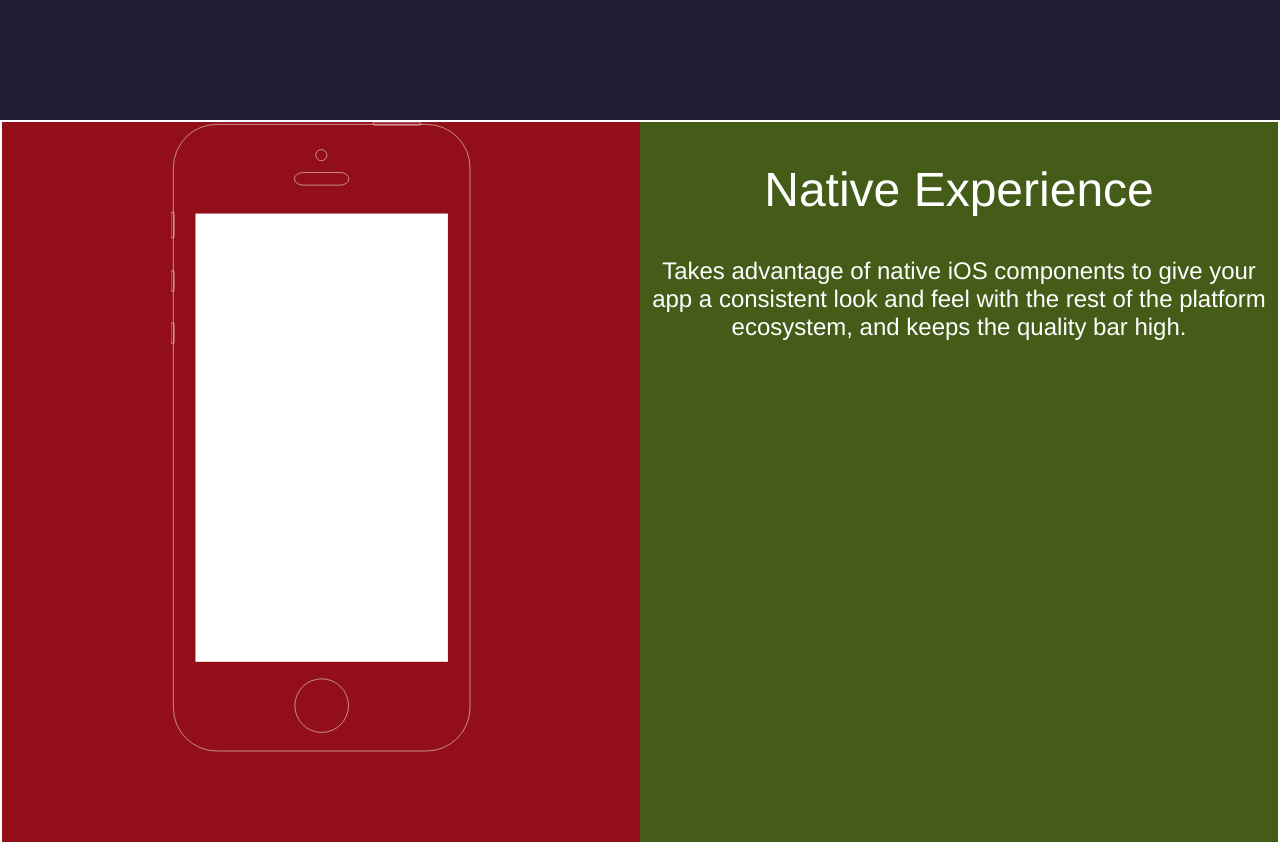
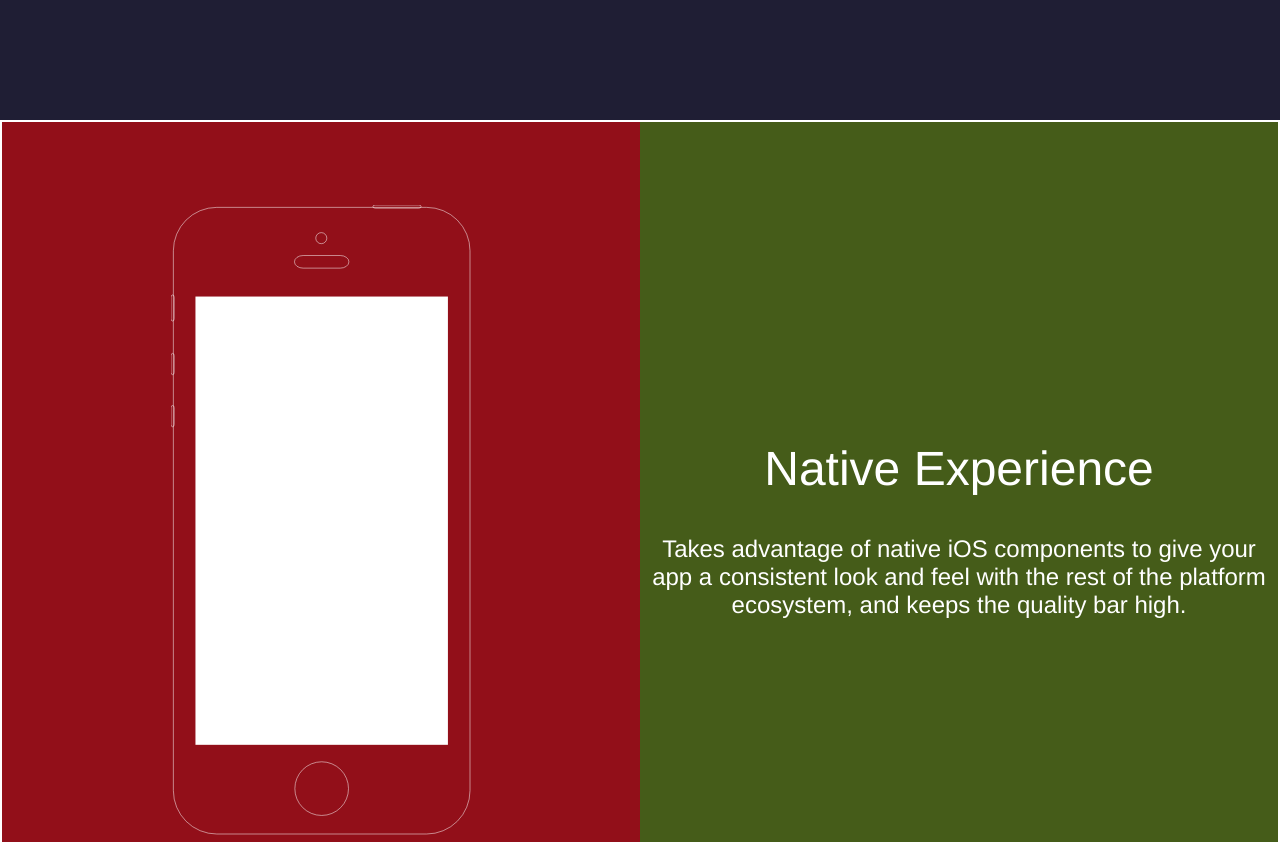
Before and after one commit to Guicai-Li/sike-react-ilovereact, a website: page index.html in a window 1280 px wide. Shown: the part 680-1522 px from the top of the page. Drawn offline with Linux system fonts and the light colour scheme.

Commit message:
fix 居中问题

```diff
--- a/bundle/app.css
+++ b/bundle/app.css
@@ -535,6 +535,28 @@ a:hover {
   -webkit-flex-basis: 0;
       -ms-flex-preferred-size: 0;
           flex-basis: 0;
+
+  display: -webkit-box;
+
+  display: -webkit-flex;
+
+  display: -ms-flexbox;
+
+  display: flex;
+  text-align: center;
+  -webkit-box-orient: horizontal;
+  -webkit-box-direction: normal;
+  -webkit-flex-direction: row;
+      -ms-flex-direction: row;
+          flex-direction: row;
+  -webkit-box-align: center;
+  -webkit-align-items: center;
+      -ms-flex-align: center;
+          align-items: center;
+  -webkit-box-pack: center;
+  -webkit-justify-content: center;
+      -ms-flex-pack: center;
+          justify-content: center;
 }
 
 .feature-description {
@@ -549,4 +571,22 @@ a:hover {
   -webkit-flex-basis: 0;
       -ms-flex-preferred-size: 0;
           flex-basis: 0;
+  display: -webkit-box;
+  display: -webkit-flex;
+  display: -ms-flexbox;
+  display: flex;
+  text-align: center;
+  -webkit-box-orient: horizontal;
+  -webkit-box-direction: normal;
+  -webkit-flex-direction: row;
+      -ms-flex-direction: row;
+          flex-direction: row;
+  -webkit-box-align: center;
+  -webkit-align-items: center;
+      -ms-flex-align: center;
+          align-items: center;
+  -webkit-box-pack: center;
+  -webkit-justify-content: center;
+      -ms-flex-pack: center;
+          justify-content: center;
 }
--- a/css/app.css
+++ b/css/app.css
@@ -82,6 +82,12 @@ a:hover {
   flex-grow: 1;
   align-self: stretch;
   flex-basis: 0;
+
+  display: flex;
+  text-align: center;
+  flex-direction: row;
+  align-items: center;
+  justify-content: center;
 }
 
 .feature-description {
@@ -89,4 +95,9 @@ a:hover {
   flex-grow: 1;
   align-self: stretch;
   flex-basis: 0;
+  display: flex;
+  text-align: center;
+  flex-direction: row;
+  align-items: center;
+  justify-content: center;
 }
--- a/index.html
+++ b/index.html
@@ -23,25 +23,33 @@
     </div>
     <div class="section">
         <div class="iphone-demo">
+            <div class="wrap">
                 <img src="img/iphone-frame.svg"/>
             </div>
+        </div>
         <div class="feature-description">
+            <div class="wrap">
                 <h2>Native Experience</h2>
                 <p>
                     Takes advantage of native iOS components to give your app a consistent look and feel with the rest of the platform ecosystem, and keeps the quality bar high.
                 </p>
             </div>
         </div>
+    </div>
     <div class="section">
         <div class="iphone-demo">
+            <div class="wrap">
                 <img src="img/iphone-frame.svg"/>
+            </div>
         </div>
 
         <div class="feature-description">
+            <div class="wrap">
                 <h2>Touches &amp; Gestures</h2>
                 <p>
                     React Native implements a powerful responder system to negotiate touches in complex view hierarchies. It allows you to build complex UI, and handle user interactions precisely.
                 </p>
+            </div>
         </div>
     </div>
     <div class="section">
```
Lines whose indentation alone changed are shown as unchanged.
